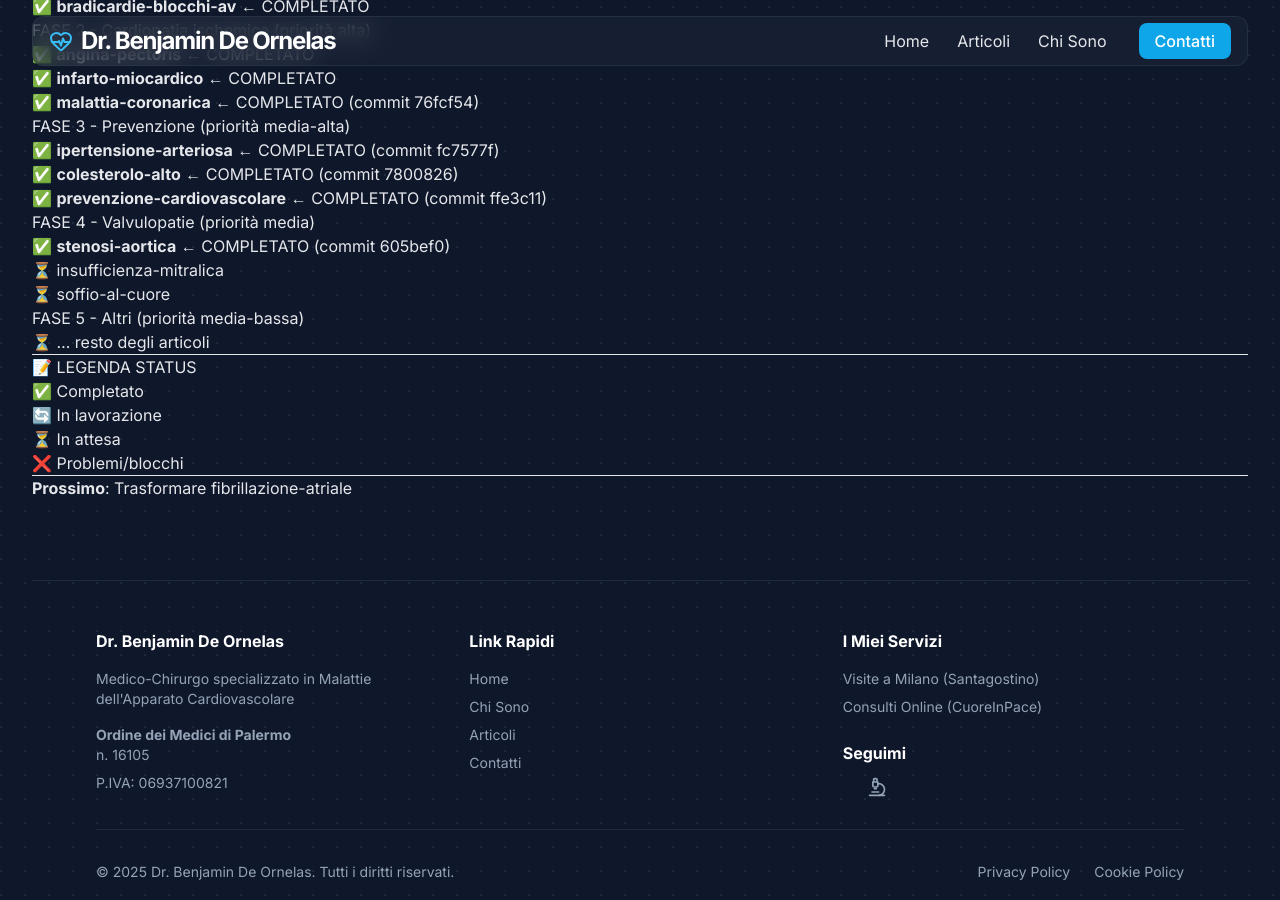
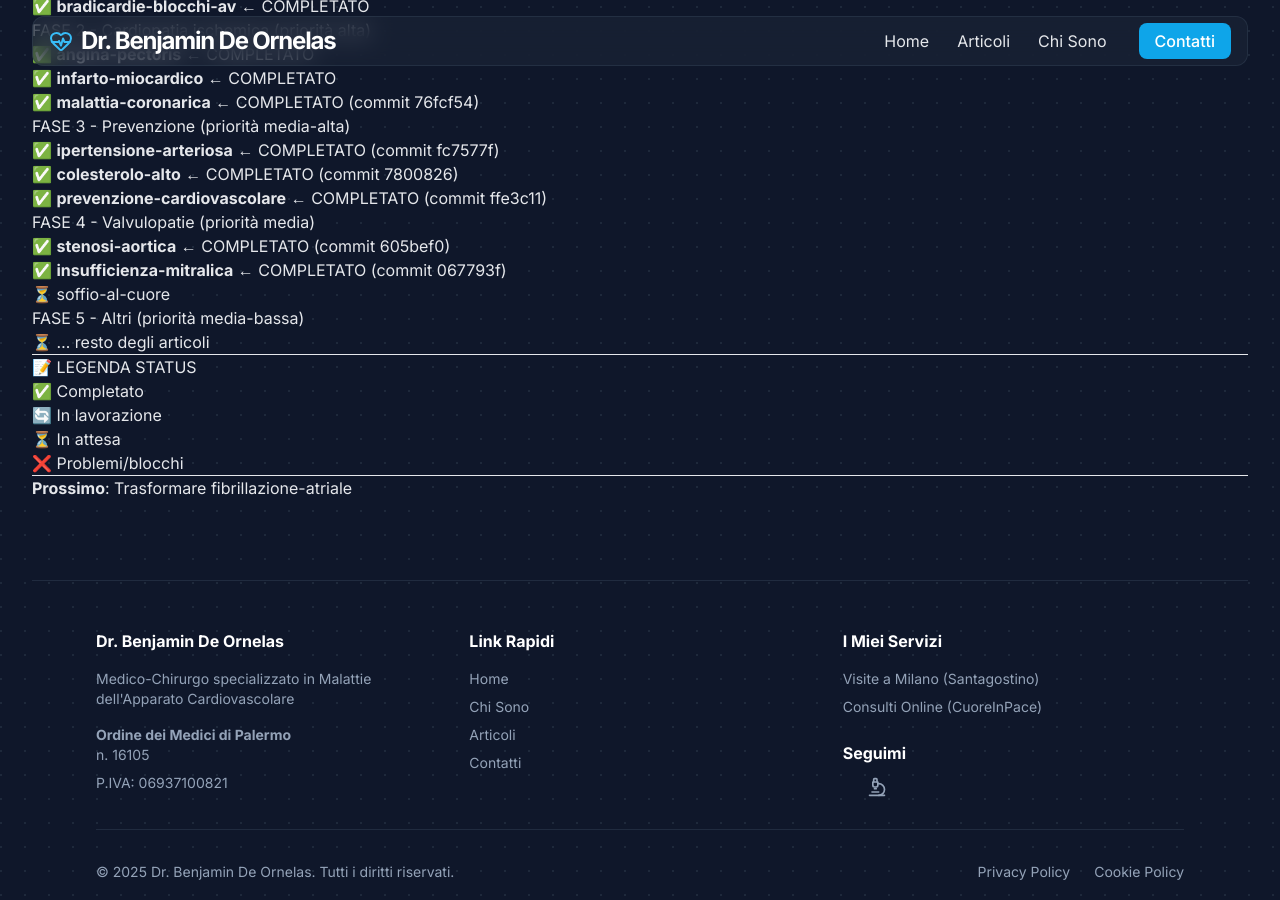
Before and after one commit to bdeornelas/bdeornelas.github.io, a Jekyll site: the page built from LISTA-ARTICOLI-SITO.md, in a window 1280 px wide and 900 px high, scrolled down 1626 px. Built offline with Jekyll 4.4.1, drawn with Linux system fonts in a browser that asks for light colours; nearby versions of some CDN libraries; our own code applies the rules of GitHub Pages for plain Markdown files.

Commit message:
Progress: insufficienza-mitralica completata (12/46 - 26.1%)

```diff
--- a/LISTA-ARTICOLI-SITO.md
+++ b/LISTA-ARTICOLI-SITO.md
@@ -97,7 +97,7 @@ Iniziare con articoli più comuni/richiesti:
 
 ### FASE 4 - Valvulopatie (priorità media)
 11. ✅ **stenosi-aortica** ← COMPLETATO (commit 605bef0)
-12. ⏳ insufficienza-mitralica
+12. ✅ **insufficienza-mitralica** ← COMPLETATO (commit 067793f)
 13. ⏳ soffio-al-cuore
 
 ### FASE 5 - Altri (priorità media-bassa)
```
